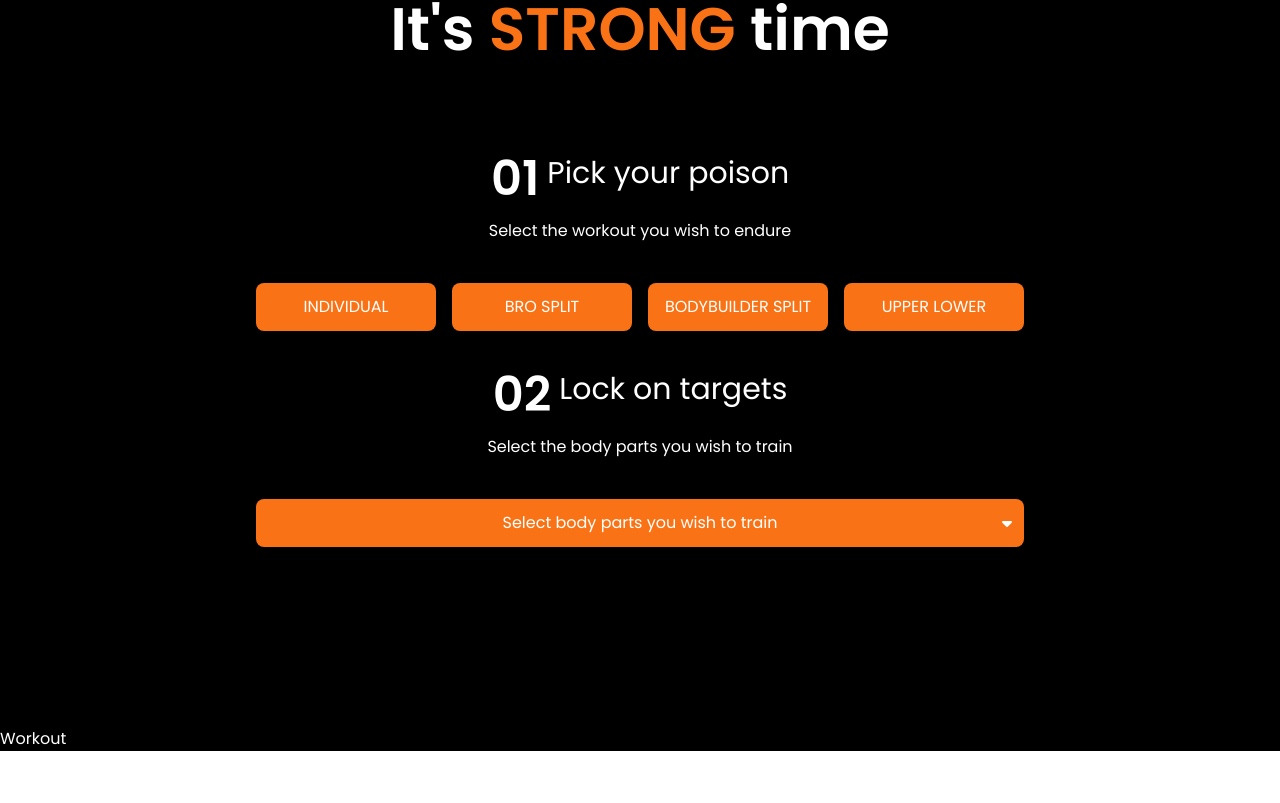
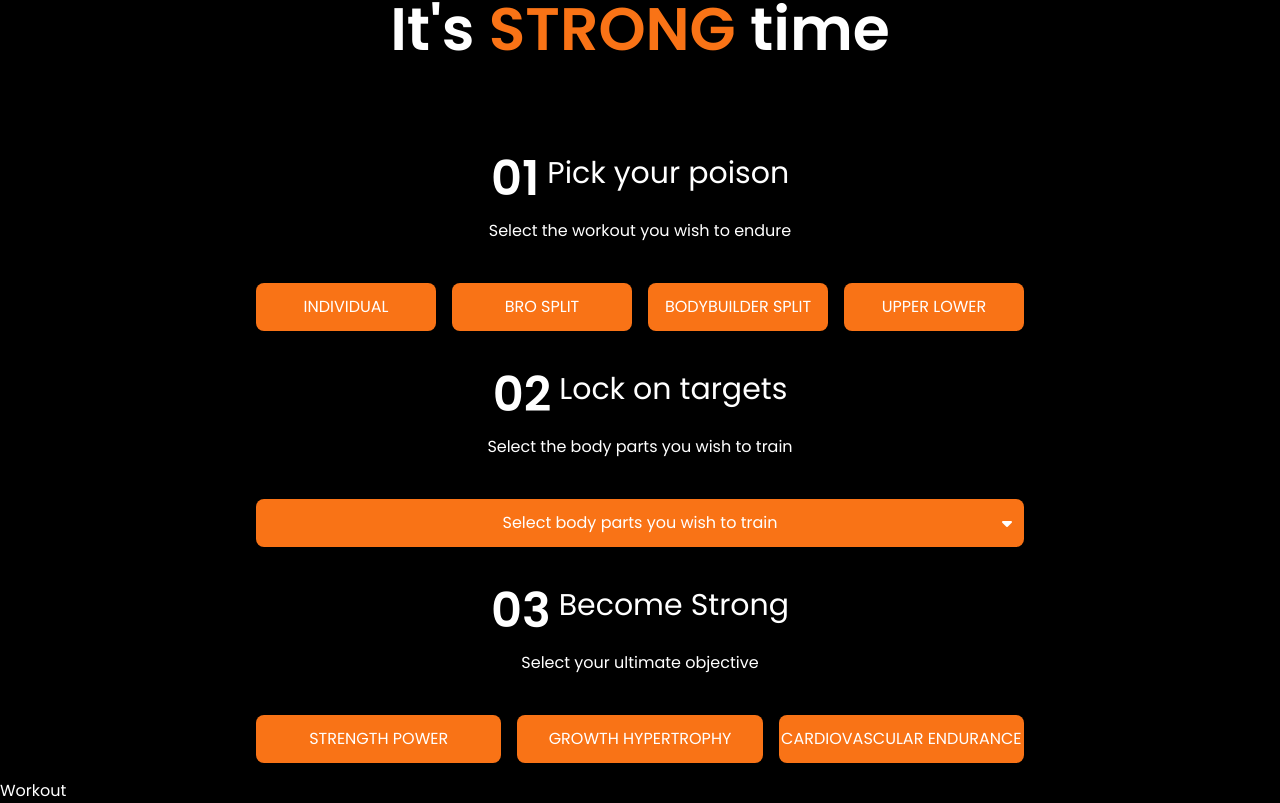
Before and after one commit to paulalextech/1896-lifts, a React (Vite) app: page / in a window 1280 px wide. Shown: the part 873-1676 px from the top of the page. Before the commit the page ends 1624 px from the top, so only its background shows below. Built offline with nearby package versions, Linux system fonts and the light colour scheme.

Commit message:
imported schemes

```diff
--- a/src/components/Generator.jsx
+++ b/src/components/Generator.jsx
@@ -1,6 +1,6 @@
 import React, { useState } from 'react';
 import SectionWrapper from './SectionWrapper';
-import { WORKOUTS } from '../utils/exerciseList';
+import { SCHEMES, WORKOUTS } from '../utils/exerciseList';
 
 function Header(props) {
 	const { index, title, description } = props;
@@ -67,6 +67,24 @@ export default function Generator() {
 				</button>
 				{showModal && <div>modal</div>}
 			</div>
+			<Header
+				index={'03'}
+				title={'Become Strong'}
+				description={'Select your ultimate objective'}
+			/>
+
+			<div className="grid grid-cols-3 gap-4">
+				{Object.keys(SCHEMES).map((scheme, schemeIndex) => {
+					return (
+						<button
+							className="bg-orange-500 duration-200 hover:bg-purple-600 py-3 rounded-lg uppercase"
+							key={schemeIndex}
+						>
+							<p>{scheme.replaceAll('_', ' ')}</p>
+						</button>
+					);
+				})}
+			</div>
 		</SectionWrapper>
 	);
 }
```
